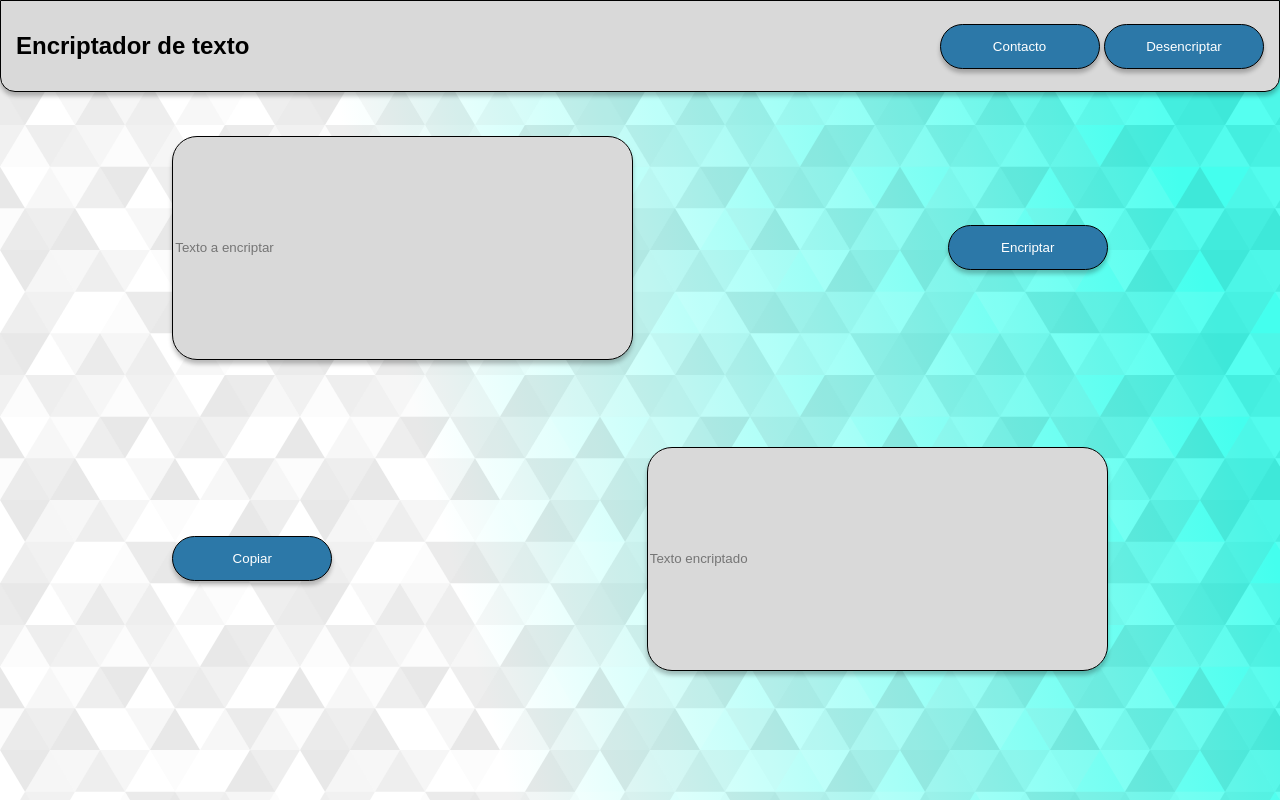
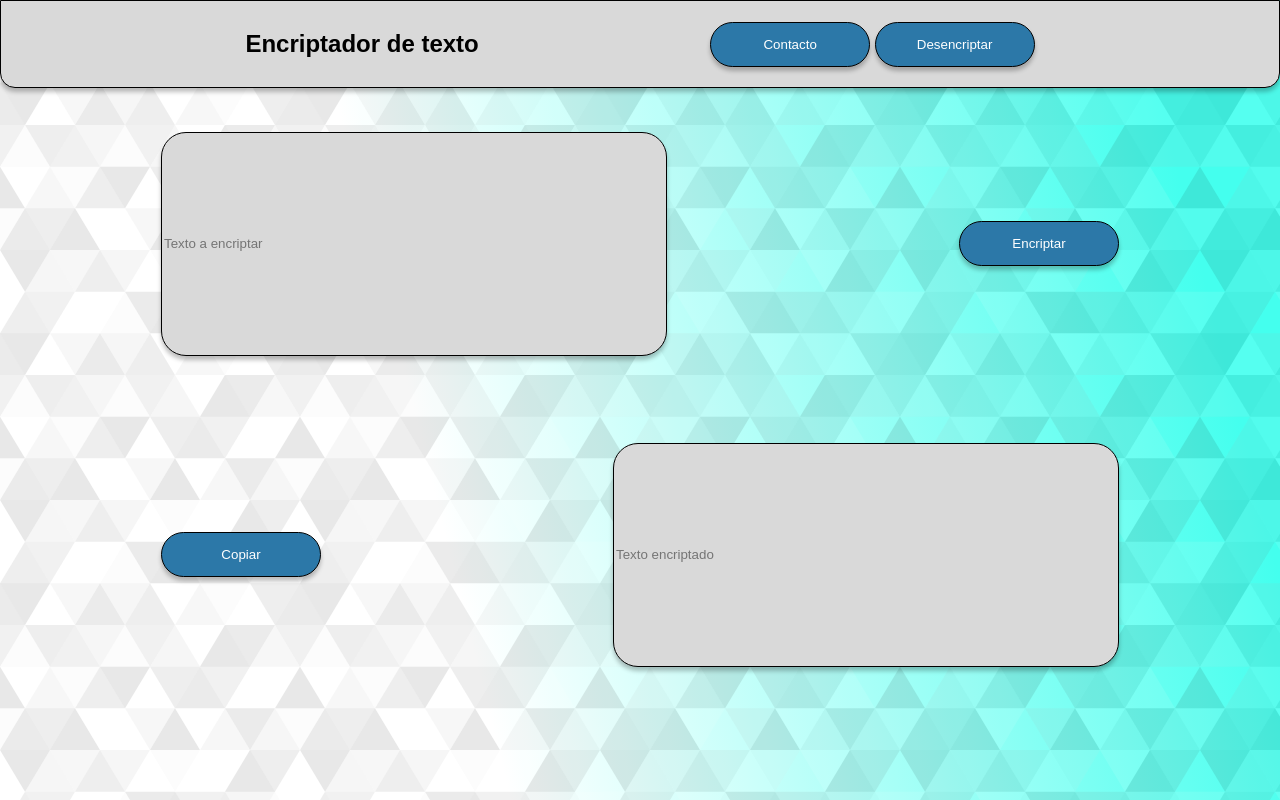
Before and after one commit to DiegowJmz/Frontend-Practice5, a plain HTML site: page index.html in a window 1280 px wide. Drawn offline with Linux system fonts and the light colour scheme.

Commit message:
Update Style.css

```diff
--- a/Style.css
+++ b/Style.css
@@ -10,18 +10,21 @@ body{
     background-size: cover;;
 }
 
+/*Estilos del header*/
 
 header{
     background: #D9D9D9;
     border: 1px solid #000000;
     box-shadow: 0px 4px 4px rgba(0, 0, 0, 0.25);
-    padding: 15px;
+    padding: 13px;
     display: flex;
-    justify-content: space-between;
+    justify-content: space-evenly;
     align-items: center;
     min-height: 60px;
     border-radius: 0 0 15px 15px;
 }
+
+/*Editar inputs*/
 
 input{
     width: 160px;
@@ -33,9 +36,7 @@ input{
     color: white;
 }
 
-#limpiar{
-    margin-left: 35px;
-}
+
 
 .content{
     display: flex;
@@ -51,7 +52,8 @@ input{
     border: 1px solid #000000;
     box-shadow: 0px 4px 4px rgba(0, 0, 0, 0.25);
     height: 220px;
-    width: 455px;
+    width: 500px;
+    min-width: 300px;
 }
 
 #box-crip{
@@ -60,8 +62,11 @@ input{
     border: 1px solid #000000;
     box-shadow: 0px 4px 4px rgba(0, 0, 0, 0.25);
     height: 220px;
-    width: 455px;
+    width: 500px;
+    min-width: 300px;
 }
+
+/*Editar la parte de contacto*/
 
 #contacto{
     display: none;
@@ -114,7 +119,7 @@ input{
     align-items: center;
 }
 
-@media(max-width: 700px){
+@media(max-width: 350px){
     header{
         flex-direction: column;
     }
```
